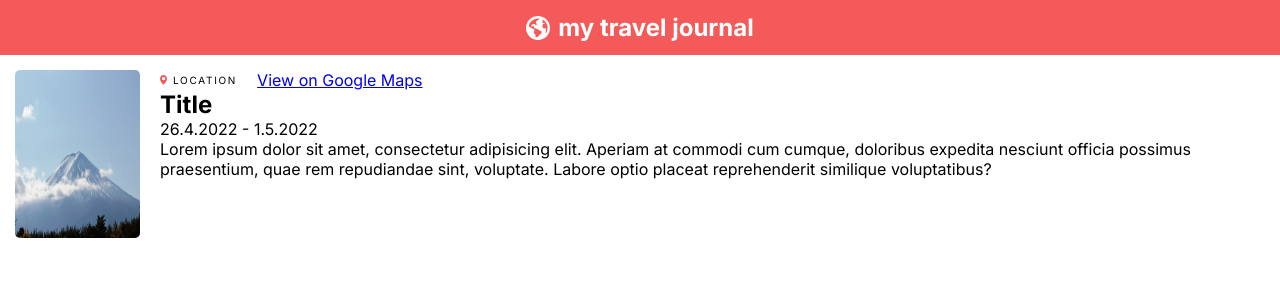
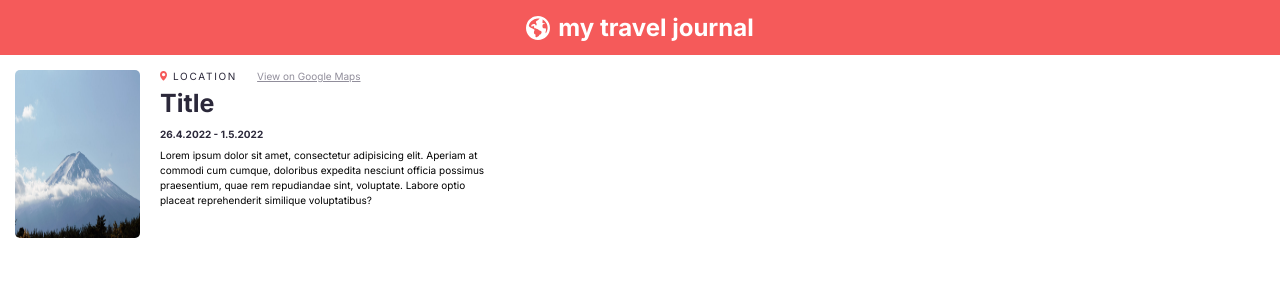
Before and after one commit to filipsyn/my-travel-journal-web, a React (Vite) app: page / in a window 1280 px wide. Shown: the top 300 px of the page. Built offline with nearby package versions, Linux system fonts and the light colour scheme.

Commit message:
Finished styling of `Card` component

```diff
--- a/src/components/Card.jsx
+++ b/src/components/Card.jsx
@@ -11,7 +11,7 @@ export default function Card() {
                         <img className="card--location-pin" src={pin} alt="Location pin icon"/>
                         Location
                     </span>
-                    <span className="card--location-link"><a href="#">View on Google Maps</a></span>
+                    <a className="card--location-link" href="#">View on Google Maps</a>
                 </div>
                 <h2 className="card--title">Title</h2>
                 <span className="card--travel-duration">26.4.2022 - 1.5.2022</span>
--- a/src/index.css
+++ b/src/index.css
@@ -39,7 +39,8 @@ nav {
 .card--location {
     display:flex;
     gap: 20px;
-    align-items: baseline;
+    align-items: flex-end;
+    margin-bottom: 6px;
 }
 
 .card--location-name {
@@ -49,8 +50,39 @@ nav {
     line-height: 12px;
     letter-spacing: 0.17em;
     text-transform: uppercase;
+    color: #2B283A;
 }
 
 .card--location-pin {
     width: 7px;
 }
+
+.card--location-link {
+    font-size: 10px;
+    line-height: 12px;
+    text-decoration-line: underline;
+    color: #918E9B;
+}
+
+.card--title {
+    font-weight: 700;
+    font-size: 25px;
+    line-height: 30px;
+    color: #2B283A;
+    margin-bottom: 10px;
+}
+
+.card--travel-duration {
+    font-weight: 700;
+    font-size: 10px;
+    line-height: 12px;
+    color: #2B283A;
+    margin-bottom: 8px;
+    display:block;
+}
+
+.card--description {
+    font-size: 10px;
+    line-height: 150%;
+    max-width: 325px;
+}
```
